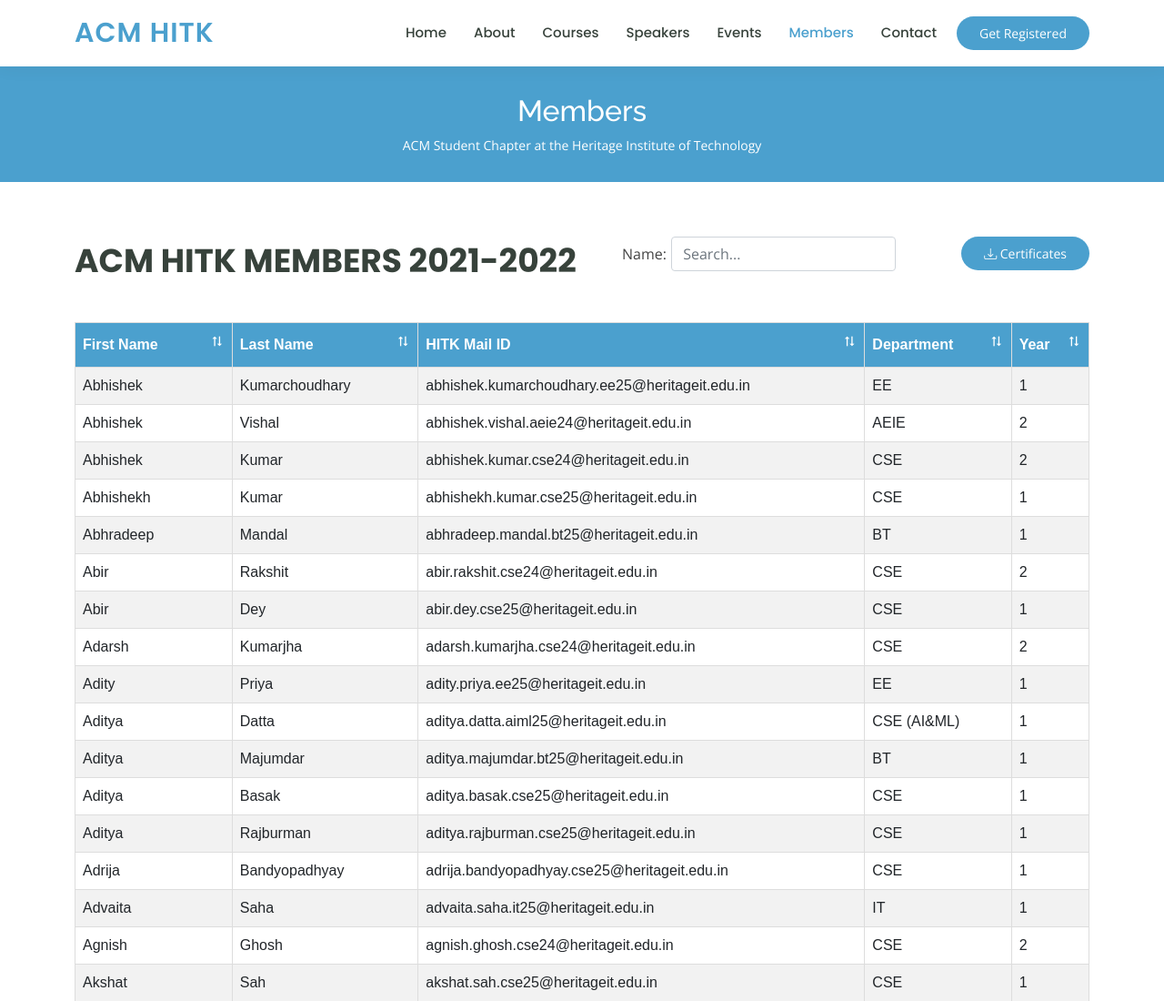
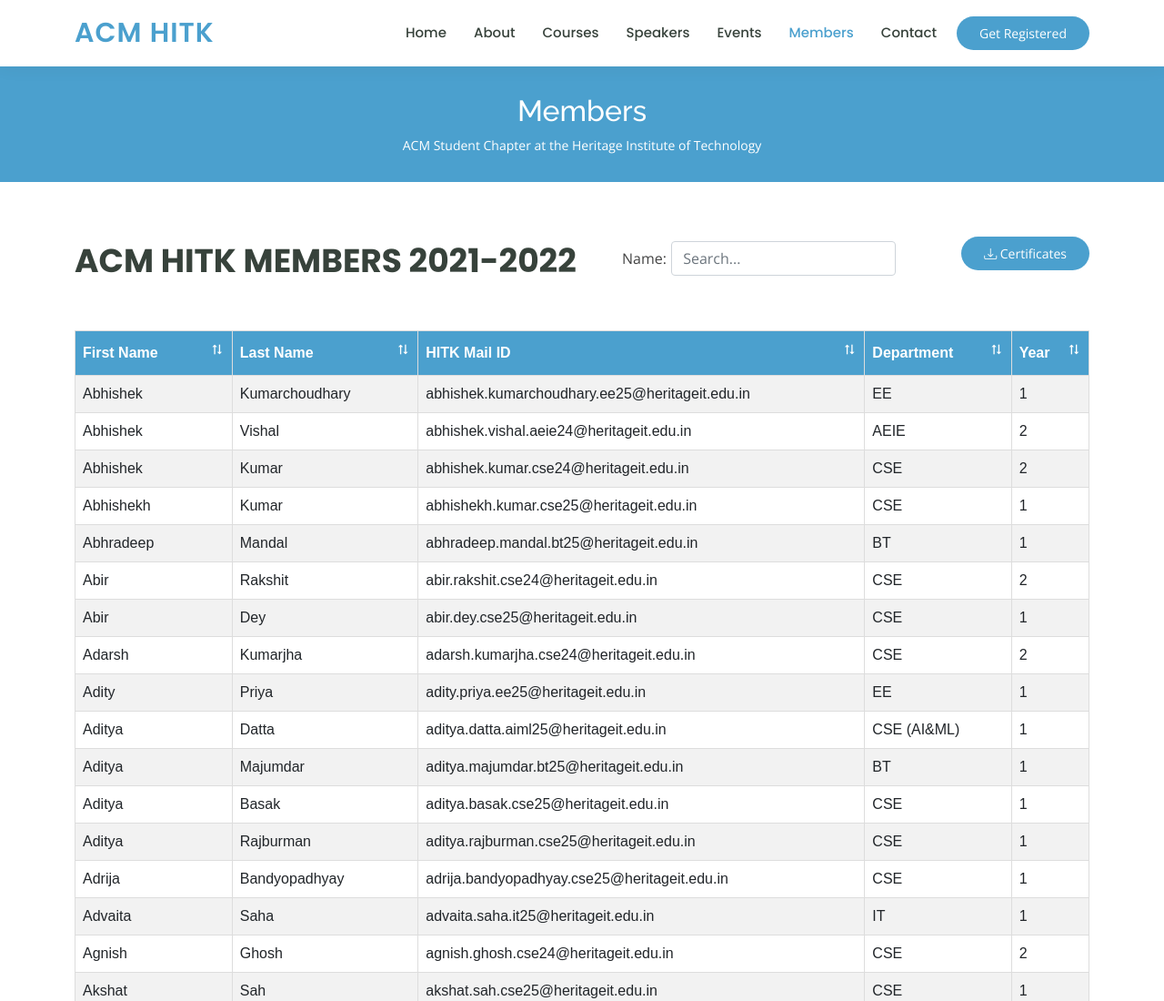
Before and after one commit to acmhitk/acmhitk.github.io, a plain HTML site: page ACM Student Chapters/ACM Student Chapter 2021-22/members.html in a window 1280 px wide. Shown: the top 1100 px of the page at 91% size. Drawn offline with nearby package versions, Linux system fonts and the light colour scheme.

Commit message:
Update members.html

```diff
--- a/ACM Student Chapters/ACM Student Chapter 2021-22/members.html
+++ b/ACM Student Chapters/ACM Student Chapter 2021-22/members.html
@@ -58,11 +58,6 @@
          text-align: left;
          background-color: #4BA0CE;
          color: white;
-      }
-
-      .flexwrap {
-         display: flex;
-         justify-content: space-between;
       }
 
       .selectcol:hover {
@@ -124,7 +119,7 @@
                   <div>
                      <p>ACM HITK Members 2021-2022</p>
                   </div>
-                  <div class="form-group row">
+                  <div class="form-group row" style="padding: 5px 0px 20px 0px;">
                      <label for="myInput" class="col-sm-2 col-form-label">Name:</label>
                      <div class="col-sm-10">
                         <input type="text" class="form-control" id="myInput" placeholder="Search...">
@@ -138,7 +133,7 @@
                </div>
             </div>
 
-            <div>
+            <div class="table-responsive">
                <table id="members" class="table">
                   <tr>
                      <th data-t="s" data-v="First Name" id="sjs-A1">
```
